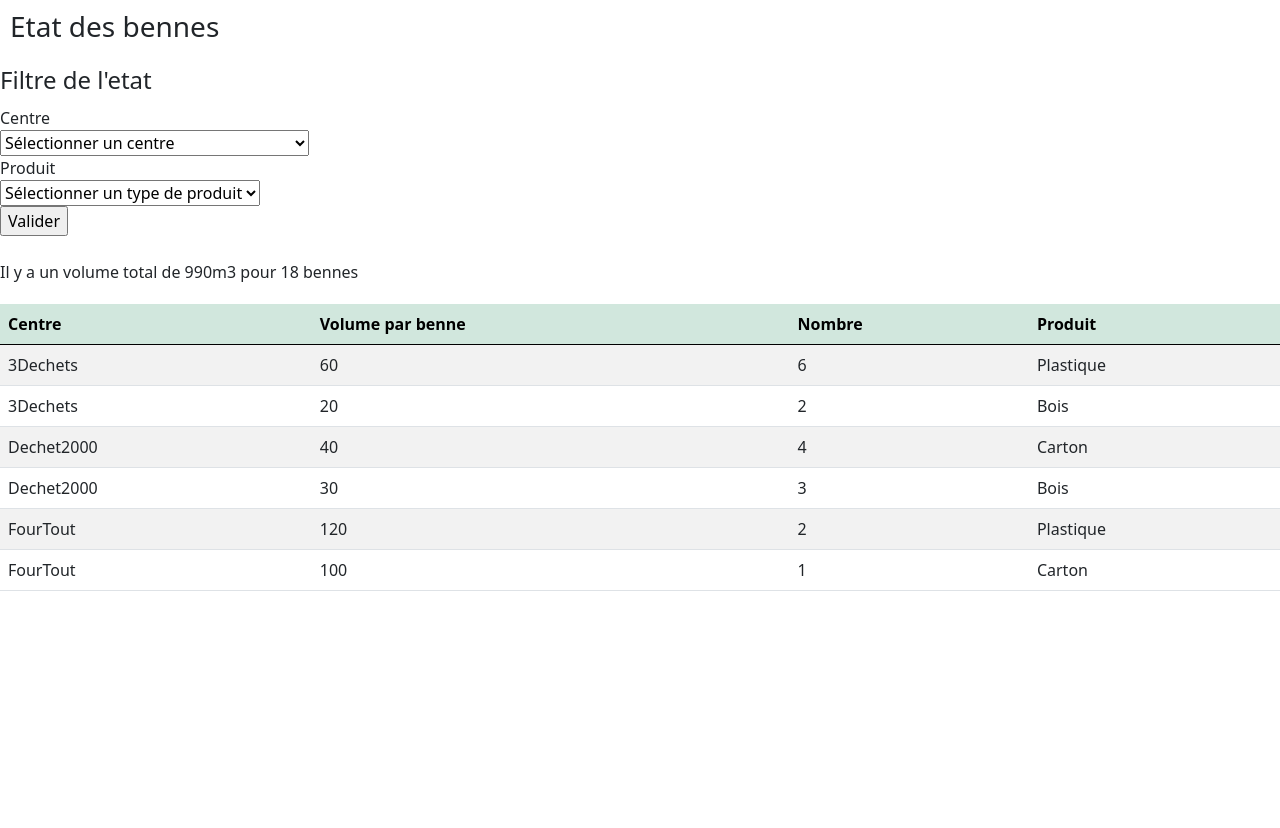
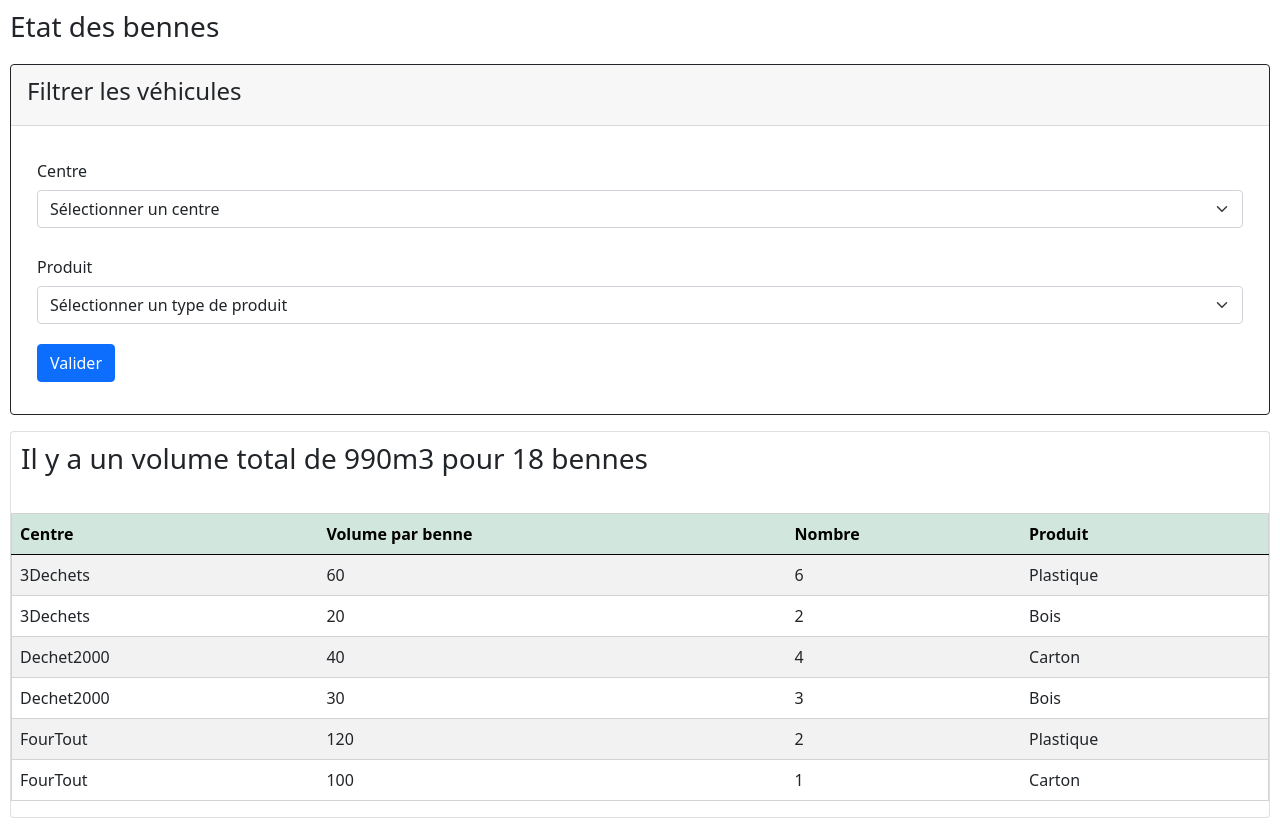
Before and after one commit to Suzdeloffre/SAE3-7, a Flask app: page /benne/etat in a window 1280 px wide. Shown: the part 42-870 px from the top of the page. Before the commit the page ends 633 px from the top, so only its background shows below. Run offline with Flask 3, Linux system fonts and the light colour scheme; data comes from the database, SQL or seed files in the repository; data that the repository does not hold is empty; some libraries are stand-ins or nearby versions.

Commit message:
modif css etat bennes

```diff
--- a/sae.04/templates/benne/benne_etat.html
+++ b/sae.04/templates/benne/benne_etat.html
@@ -6,33 +6,49 @@
 
 {% block body %}
     <h3>Etat des bennes</h3>
+
     <form method="post" action="/benne/etat">
+
+         <div class="card border-dark mb-3"  style="max-width: 100%;margin: 10px">
+                <div class="card-header">
+                    <legend> Filtrer les véhicules</legend>
+                </div>
+                <div class="card-body">
+
                 <fieldset>
-            <legend> Filtre de l'etat</legend>
 
-            <label for="centre">Centre</label><br>
-            <select name="centre">
-                <option value="">Sélectionner un centre</option>
+                    <div class="row g-3" style="padding:10px">
+                        <div class="col">
+                            <label class="col-sm-2 col-form-label" for="centre">Centre</label><br>
+                            <select class="form-select" name="centre">
+                                <option selected>Sélectionner un centre</option>
                                 {% for centre in centres %}
                                     <option value="{{ centre.id }}"> {{ centre.nom }} / {{ centre.adresse }}</option>
                                 {% endfor %}
-            </select><br>
-
-            <label for="produit">Produit</label><br>
-            <select name="produit">
-                <option value="">Sélectionner un type de produit</option>
+                            </select>
+                        </div>
+                    </div>
+                     <div class="row g-3" style="padding:10px">
+                            <div class="col">
+                                <label class="col-sm-2 col-form-label" for="produit">Produit</label><br>
+                                <select class="form-select" name="produit">
+                                    <option selected>Sélectionner un type de produit</option>
                                     {% for produit in produits %}
                                         <option value="{{ produit.id }}"> {{ produit.nom }}</option>
                                     {% endfor %}
-            </select><br>
+                                </select>
+                            </div>
+                     </div>
 
-            <input type="submit" value="Valider" name="Valider">
+                    <input class="btn btn-primary mb-3" style="margin:10px" type="submit" value="Valider" name="Valider">
                 </fieldset>
+                </div>
+        </div>
     </form>
 
-    <br>
-    Il y a un volume total de {{ Vtotal.v }}m3 pour {{ Vtotal.nb }} bennes
-   <table class="table table-striped table-hover" style="margin-top:20px">
+    <div class="card" style="margin:10px">
+        <h3>Il y a un volume total de {{ Vtotal.v }}m3 pour {{ Vtotal.nb }} bennes</h3>
+       <table class="table table-striped table-hover" style="margin-top:20px; padding: 10px; border:lightgrey solid 1px">
             <thead>
             <tr class="table-success" >
                 <th>Centre</th>
@@ -53,4 +69,5 @@
             {% endfor %}
             </tbody>
         </table>
+    </div>
 {% endblock %}
```
Lines whose indentation alone changed are shown as unchanged.
